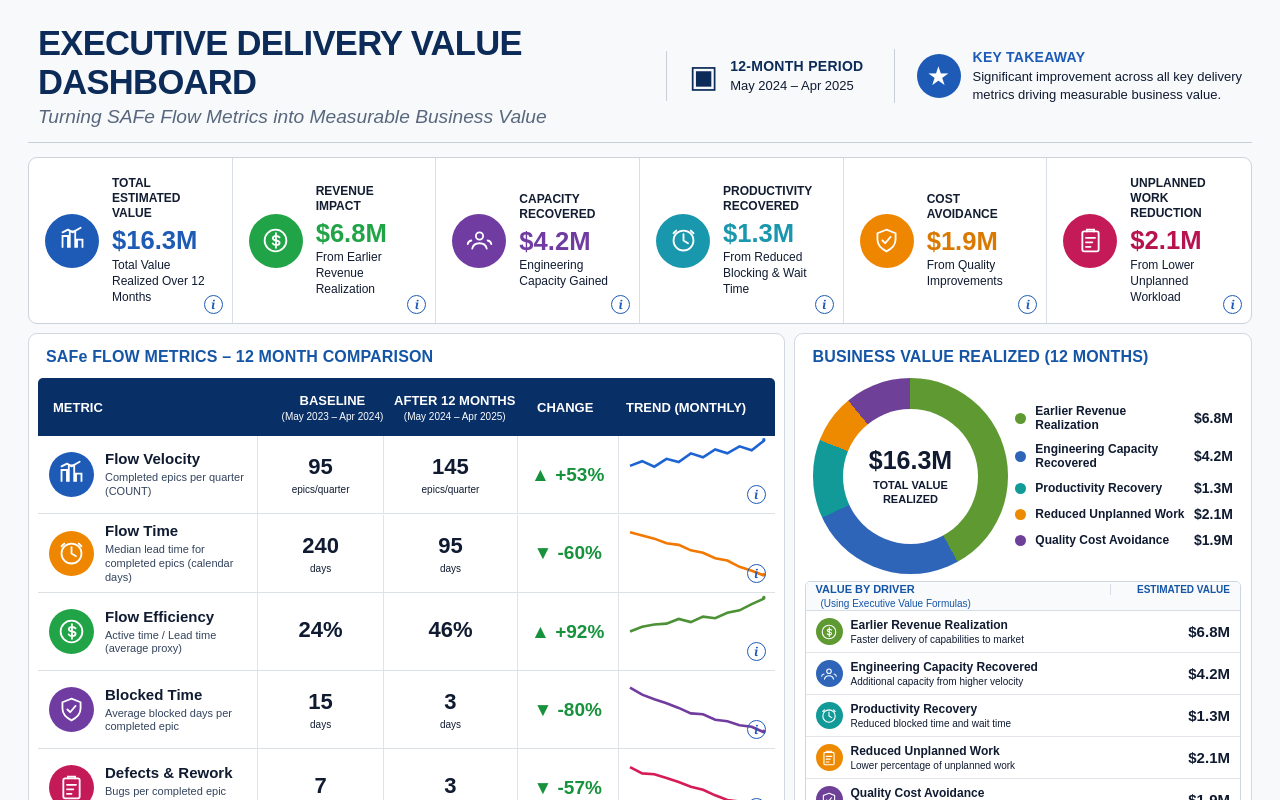
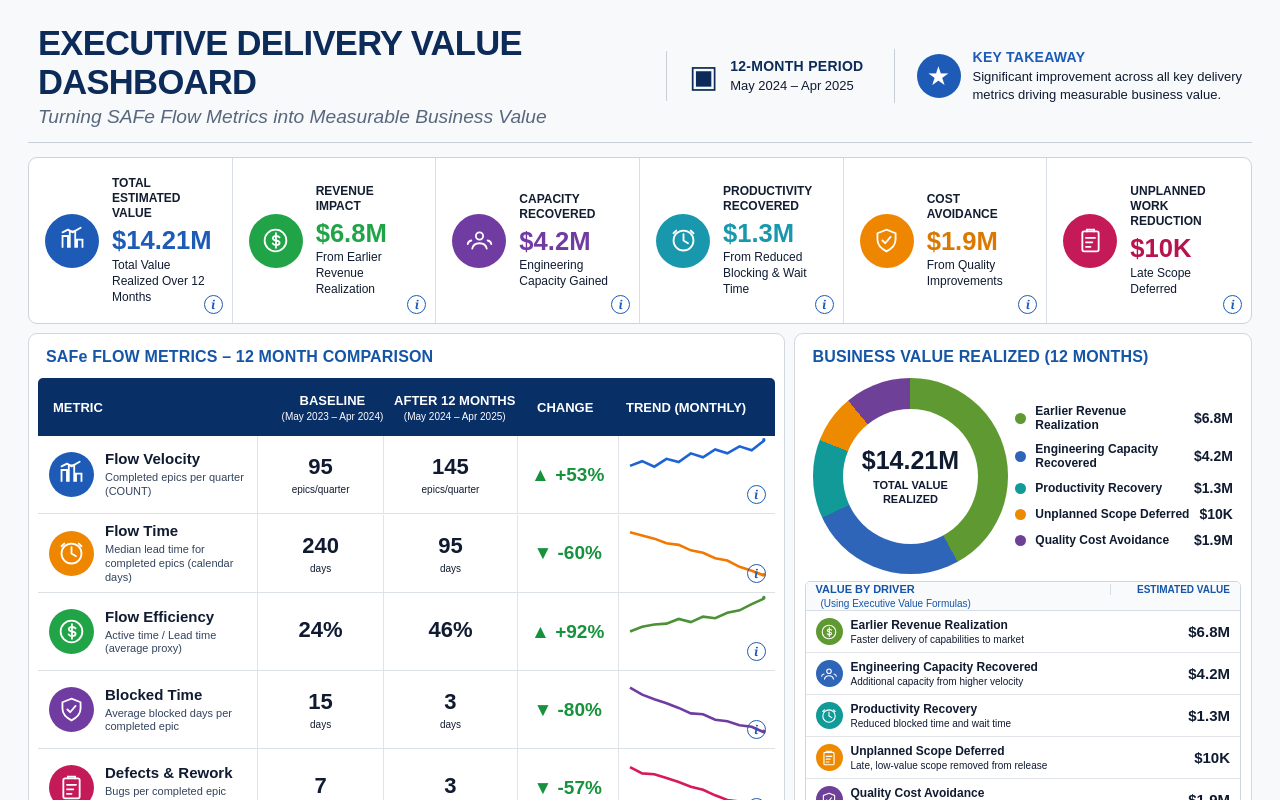
Before and after one commit to praneetsyavagal1/jira-insights, a Next.js app: page / in a window 1280 px wide. Shown: the top 800 px of the page. Built offline with nearby package versions, Linux system fonts and the light colour scheme.

Commit message:
Correct unplanned work value

```diff
--- a/src/components/executive-dashboard.tsx
+++ b/src/components/executive-dashboard.tsx
@@ -1,7 +1,7 @@
 const topMetrics = [
   {
     label: "Total Estimated Value",
-    value: "$16.3M",
+    value: "$14.21M",
     detail: "Total Value Realized Over 12 Months",
     info: "The value lift is consistent across speed, quality, and predictability: smaller batches moved through the system faster, AI-assisted delivery added capacity, and fewer interruptions left more time for planned work.",
     tone: "navy",
@@ -46,8 +46,8 @@ const topMetrics = [
   },
   {
     label: "Unplanned Work Reduction",
-    value: "$2.1M",
-    detail: "From Lower Unplanned Workload",
+    value: "$10K",
+    detail: "Late Scope Deferred",
     info: "Product Management reduced unplanned-work risk by removing DASH-21 from FixVersion 1.2.0. It arrived late on November 2, 2026, carried only $10,000 of business value, and was downgraded to Medium, while the earlier Critical DASH-20—defined for the October 1 final phase with $500,000 of value—remained the focus.",
     tone: "pink",
     icon: "clipboard",
@@ -146,7 +146,7 @@ const valueDrivers = [
   ["Earlier Revenue Realization", "Faster delivery of capabilities to market", "$6.8M", "green"],
   ["Engineering Capacity Recovered", "Additional capacity from higher velocity", "$4.2M", "blue"],
   ["Productivity Recovery", "Reduced blocked time and wait time", "$1.3M", "teal"],
-  ["Reduced Unplanned Work", "Lower percentage of unplanned work", "$2.1M", "orange"],
+  ["Unplanned Scope Deferred", "Late, low-value scope removed from release", "$10K", "orange"],
   ["Quality Cost Avoidance", "Fewer defects and rework", "$1.9M", "purple"],
 ] as const;
 
@@ -212,7 +212,7 @@ function FlowMetricRow({ metric }: { metric: (typeof flowMetrics)[number] }) {
 function ValueDonut() {
   return (
     <div className="value-donut" aria-label="Business value realized over twelve months">
-      <div className="value-donut-center"><strong>$16.3M</strong><span>TOTAL VALUE<br />REALIZED</span></div>
+      <div className="value-donut-center"><strong>$14.21M</strong><span>TOTAL VALUE<br />REALIZED</span></div>
     </div>
   );
 }
@@ -243,7 +243,7 @@ export function ExecutiveDashboard() {
         <div className="executive-panel value-panel">
           <h2>BUSINESS VALUE REALIZED (12 MONTHS)</h2>
           <div className="donut-and-legend"><ValueDonut /><div className="value-legend">{valueDrivers.map(([name, , value, tone]) => <div key={name}><i className={tone} /><strong>{name}</strong><b>{value}</b></div>)}</div></div>
-          <div className="driver-table"><div className="driver-table-head"><strong>VALUE BY DRIVER</strong><span>(Using Executive Value Formulas)</span><b>ESTIMATED VALUE</b></div>{valueDrivers.map(([name, description, value, tone]) => <div className="driver-row" key={name}><i className={tone}><MetricIcon kind={tone === "green" ? "money" : tone === "blue" ? "team" : tone === "teal" ? "clock" : tone === "orange" ? "clipboard" : "shield"} /></i><span><strong>{name}</strong><small>{description}</small></span><b>{value}</b></div>)}<div className="driver-total"><strong>TOTAL ESTIMATED BUSINESS VALUE</strong><b>$16.3M</b></div></div>
+          <div className="driver-table"><div className="driver-table-head"><strong>VALUE BY DRIVER</strong><span>(Using Executive Value Formulas)</span><b>ESTIMATED VALUE</b></div>{valueDrivers.map(([name, description, value, tone]) => <div className="driver-row" key={name}><i className={tone}><MetricIcon kind={tone === "green" ? "money" : tone === "blue" ? "team" : tone === "teal" ? "clock" : tone === "orange" ? "clipboard" : "shield"} /></i><span><strong>{name}</strong><small>{description}</small></span><b>{value}</b></div>)}<div className="driver-total"><strong>TOTAL ESTIMATED BUSINESS VALUE</strong><b>$14.21M</b></div></div>
         </div>
       </section>
 
```
